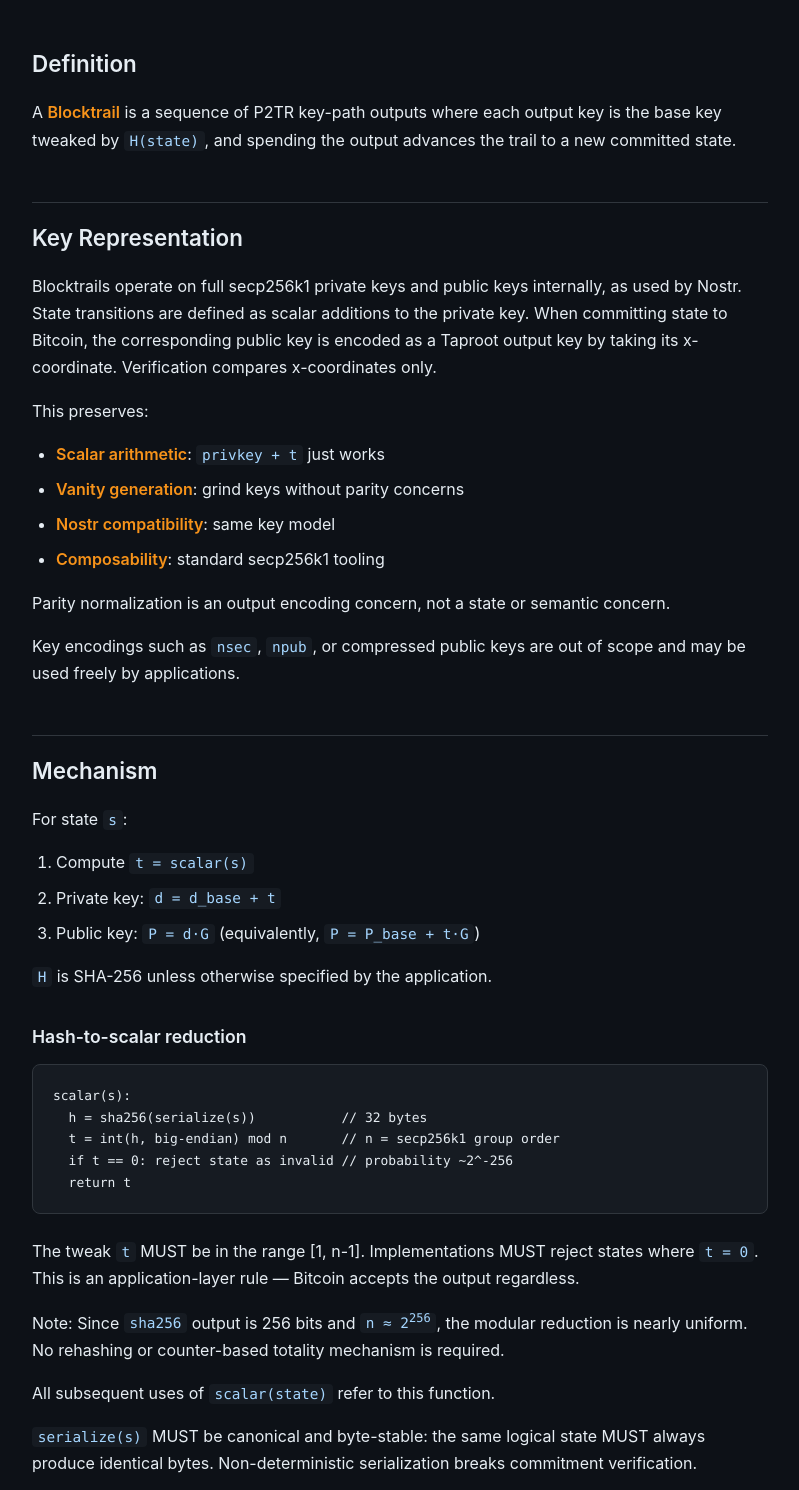
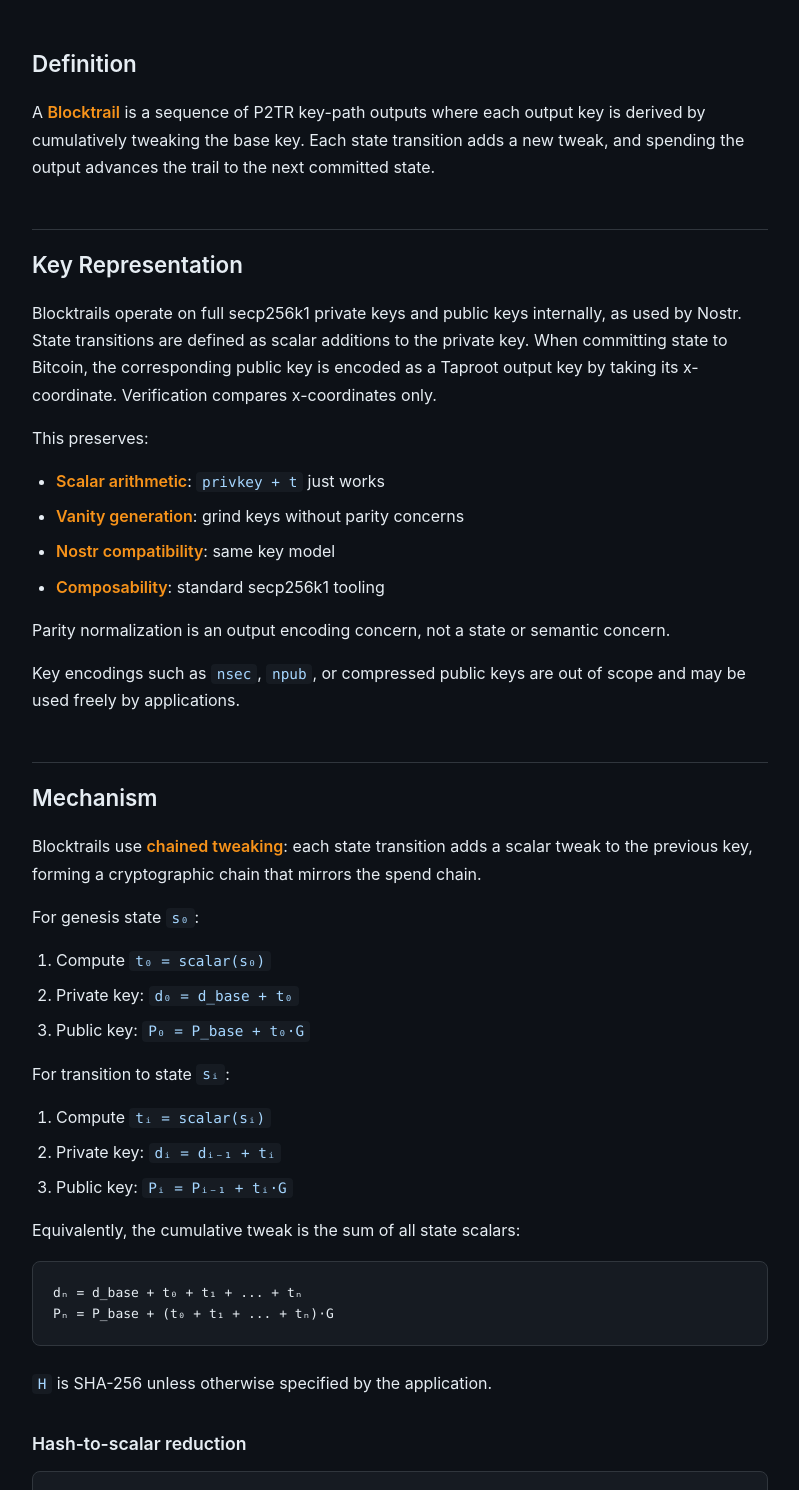
Before and after one commit to blocktrails/spec, a plain HTML site: page index.html in a window 1280 px wide. Shown: the part 248-1738 px from the top of the page, without its empty margins (240-1039 px from the left). Drawn offline with Linux system fonts and the light colour scheme.

Commit message:
Update spec HTML to v0.2 chained derivation model
- Definition: cumulative tweaking
- Mechanism: added chained derivation explanation
- Transition: dᵢ = dᵢ₋₁ + tᵢ, Pᵢ = Pᵢ₋₁ + tᵢ·G
- Verify: chains tweaks with running P

```diff
--- a/index.html
+++ b/index.html
@@ -176,11 +176,11 @@
   <main>
     <a href="https://blocktrails.org" class="back">← blocktrails.org</a>
 
-    <h1>Blocktrails <span style="color: var(--muted); font-size: 0.5em; font-weight: 400;">(v0.1)</span></h1>
+    <h1>Blocktrails <span style="color: var(--muted); font-size: 0.5em; font-weight: 400;">(v0.2)</span></h1>
     <p class="tagline">Nostr-native output-key commitment chaining on Bitcoin.</p>
 
     <h2>Definition</h2>
-    <p>A <strong>Blocktrail</strong> is a sequence of P2TR key-path outputs where each output key is the base key tweaked by <code>H(state)</code>, and spending the output advances the trail to a new committed state.</p>
+    <p>A <strong>Blocktrail</strong> is a sequence of P2TR key-path outputs where each output key is derived by cumulatively tweaking the base key. Each state transition adds a new tweak, and spending the output advances the trail to the next committed state.</p>
 
     <h2>Key Representation</h2>
     <p>Blocktrails operate on full secp256k1 private keys and public keys internally, as used by Nostr. State transitions are defined as scalar additions to the private key. When committing state to Bitcoin, the corresponding public key is encoded as a Taproot output key by taking its x-coordinate. Verification compares x-coordinates only.</p>
@@ -195,12 +195,26 @@
     <p>Key encodings such as <code>nsec</code>, <code>npub</code>, or compressed public keys are out of scope and may be used freely by applications.</p>
 
     <h2>Mechanism</h2>
-    <p>For state <code>s</code>:</p>
+    <p>Blocktrails use <strong>chained tweaking</strong>: each state transition adds a scalar tweak to the previous key, forming a cryptographic chain that mirrors the spend chain.</p>
+
+    <p>For genesis state <code>s₀</code>:</p>
     <ol>
-      <li>Compute <code>t = scalar(s)</code></li>
-      <li>Private key: <code>d = d_base + t</code></li>
-      <li>Public key: <code>P = d·G</code> (equivalently, <code>P = P_base + t·G</code>)</li>
+      <li>Compute <code>t₀ = scalar(s₀)</code></li>
+      <li>Private key: <code>d₀ = d_base + t₀</code></li>
+      <li>Public key: <code>P₀ = P_base + t₀·G</code></li>
     </ol>
+
+    <p>For transition to state <code>sᵢ</code>:</p>
+    <ol>
+      <li>Compute <code>tᵢ = scalar(sᵢ)</code></li>
+      <li>Private key: <code>dᵢ = dᵢ₋₁ + tᵢ</code></li>
+      <li>Public key: <code>Pᵢ = Pᵢ₋₁ + tᵢ·G</code></li>
+    </ol>
+
+    <p>Equivalently, the cumulative tweak is the sum of all state scalars:</p>
+    <pre><code>dₙ = d_base + t₀ + t₁ + ... + tₙ
+Pₙ = P_base + (t₀ + t₁ + ... + tₙ)·G</code></pre>
+
     <p><code>H</code> is SHA-256 unless otherwise specified by the application.</p>
 
     <h3>Hash-to-scalar reduction</h3>
@@ -259,23 +273,26 @@ output₀ = p2tr_xonly(P₀)</code></pre>
 
     <h3>Transition</h3>
     <pre><code>tᵢ = scalar(stateᵢ)
-dᵢ = d_base + tᵢ
-Pᵢ = dᵢ·G
+dᵢ = dᵢ₋₁ + tᵢ
+Pᵢ = Pᵢ₋₁ + tᵢ·G
 outputᵢ = p2tr_xonly(Pᵢ)</code></pre>
     <p>Sign with <code>dᵢ₋₁</code> to spend previous output. Create new output with witness program <code>outputᵢ</code>.</p>
+    <p>Note: The spending key accumulates all previous tweaks. At state <code>n</code>:</p>
+    <pre><code>dₙ = d_base + t₀ + t₁ + ... + tₙ</code></pre>
 
     <h3>Verify</h3>
     <pre><code>verify(P_base, genesis_outpoint, states[]) → bool:
   outpoint = genesis_outpoint
+  P = P_base
 
   for state in states:
     t = scalar(state)    // rejects if t = 0
-    P = P_base + t·G
+    P = P + t·G          // chain the tweak
     if x(P) ≠ witness_program(outpoint): return false
     outpoint = spending_outpoint(outpoint)
 
   return is_unspent(outpoint)</code></pre>
-    <p>Since <code>x(P) == x(-P)</code>, verification simply compares x-coordinates. No parity handling needed.</p>
+    <p>Verification chains the tweaks: each state adds to the running public key. Since <code>x(P) == x(-P)</code>, comparison uses x-coordinates only. No parity handling needed.</p>
     <p>To locate the spending transaction for a given outpoint, implementations MAY use any standard Bitcoin data source: full node with indexing, Electrum-style servers, or externally published transaction feeds.</p>
 
     <h3>SPV compatibility and data dependencies</h3>
```
